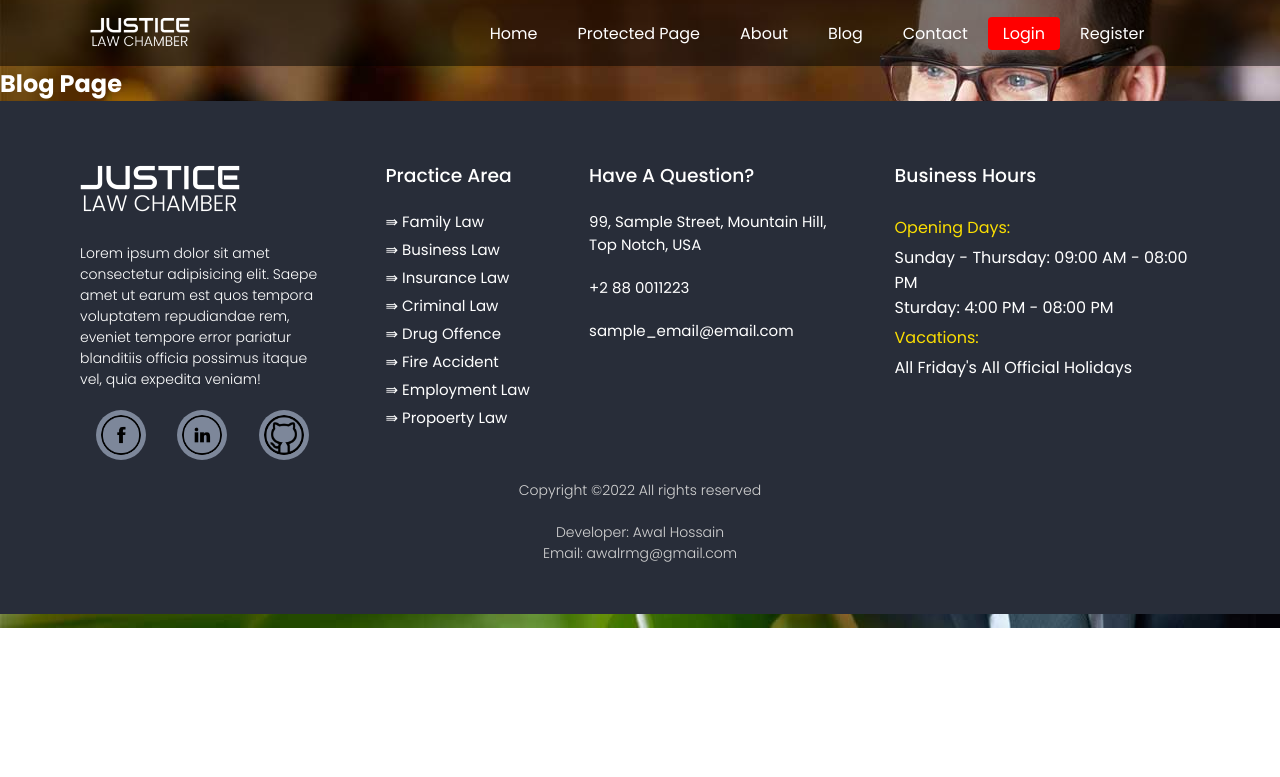
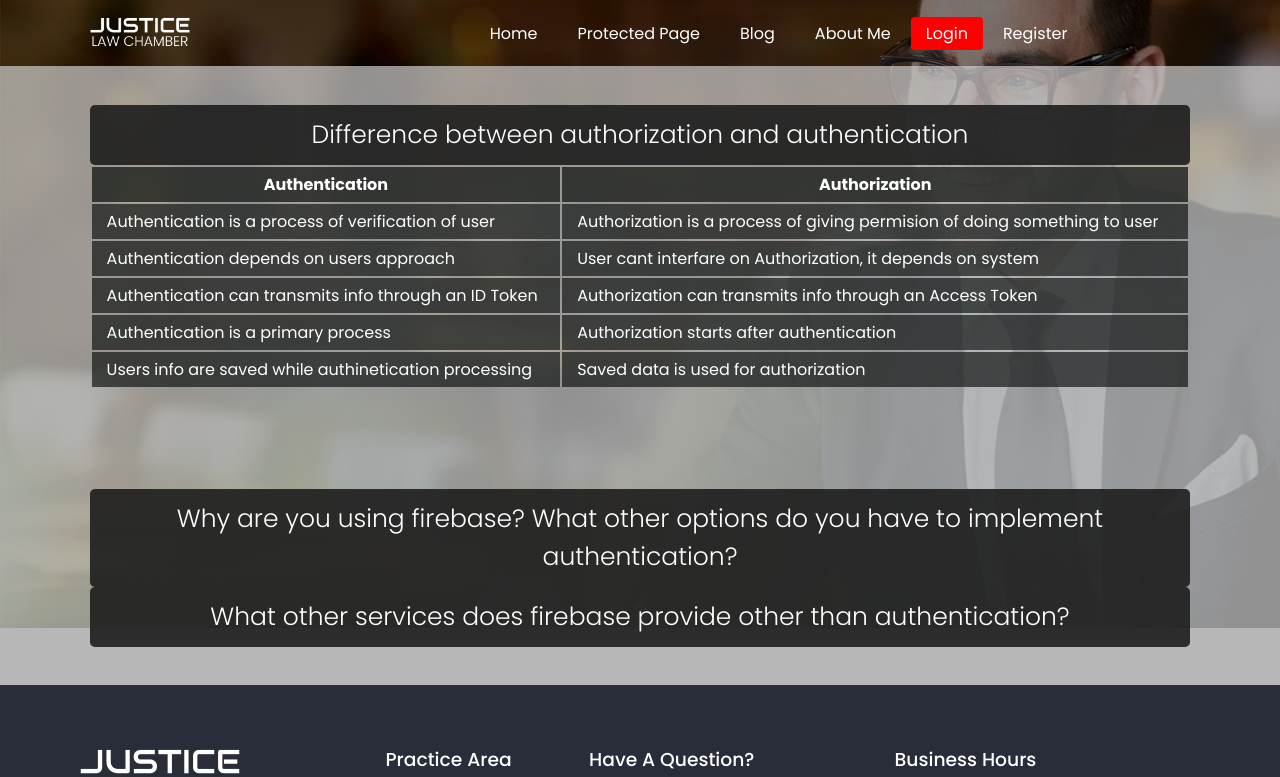
Before and after one commit to awalhossainPro/justicelawchamber, a React (Create React App) app: page /blog in a window 1280 px wide. Shown: the top 777 px of the page. Built offline with nearby package versions, Linux system fonts and the light colour scheme; no server answers.

Commit message:
Blog Page Update

```diff
--- a/src/components/Pages/About/About.js
+++ b/src/components/Pages/About/About.js
@@ -3,7 +3,7 @@ import React from 'react';
 const About = () => {
     return (
         <div>
-            <h2>About page</h2>
+
         </div>
     );
 };
--- a/src/components/Pages/Blog/Blog.js
+++ b/src/components/Pages/Blog/Blog.js
@@ -1,9 +1,48 @@
 import React from 'react';
+import './Module.Blog.css';
 
 const Blog = () => {
     return (
-        <div>
-            <h2>Blog Page</h2>
+        <div className='blog-section'>
+            <div className='first-ques'>
+                <h1>Difference between authorization and authentication</h1>
+                <table>
+                    <tr>
+                        <th>Authentication</th>
+                        <th>Authorization</th>
+                    </tr>
+                    <tr>
+                        <td>Authentication is a process of verification of user</td>
+                        <td>Authorization is a process of giving permision of doing something to user</td>
+                    </tr>
+                    <tr>
+                        <td>Authentication depends on users approach</td>
+                        <td>User cant interfare on Authorization, it depends on system</td>
+                    </tr>
+                    <tr>
+                        <td>Authentication can transmits info through an ID Token</td>
+                        <td>Authorization can transmits info through an Access Token</td>
+                    </tr>
+                    <tr>
+                        <td>Authentication is a primary process</td>
+                        <td>Authorization starts after authentication</td>
+                    </tr>
+                    <tr>
+                        <td>Users info are saved while authinetication processing</td>
+                        <td>Saved data is used for authorization</td>
+                    </tr>
+
+                </table>
+            </div>
+
+            <div className='second-ques'>
+                <h1>Why are you using firebase? What other options do you have to implement authentication?</h1>
+            </div>
+
+            <div className='third-ques'>
+                <h1>What other services does firebase provide other than authentication?</h1>
+
+            </div>
         </div>
     );
 };
--- a/src/components/Pages/Blog/Module.Blog.css
+++ b/src/components/Pages/Blog/Module.Blog.css
@@ -0,0 +1,29 @@
+.blog-section{
+    padding: 3% 7%;
+    background-color: rgba(171, 171, 171, 0.85);
+}
+
+.blog-section h1{
+    font-size: 25px;
+    font-weight: 300;
+    background-color: rgba(29, 29, 29, 0.9);
+    text-align: center;
+    padding: 1% 0;
+    border-radius: 5px;
+}
+
+table{
+    width: 100%;
+    margin-bottom: 100px;
+}
+
+.blog-section th{
+    background-color: rgba(27, 31, 27, 0.8);
+    text-align: center;
+    padding: 5px 0;
+}
+
+.blog-section td{
+    background-color: rgba(19, 23, 22, 0.7);
+    padding: 5px 0 5px 15px;
+}
--- a/src/components/Shared/Header/Header.js
+++ b/src/components/Shared/Header/Header.js
@@ -21,10 +21,10 @@ const Header = () => {
             <nav>
                 <Link to='/'>Home</Link>
                 <Link to='/protectedpage'>Protected Page</Link>
-                <Link to='/about'>About</Link>
                 {/* <Link to='/practicearea'>Practice Areas</Link> */}
                 <Link to='/blog'>Blog</Link>
-                <Link to='/contact'>Contact</Link>
+                <Link to='/about'>About Me</Link>
+                {/* <Link to='/contact'>Contact</Link> */}
                 {
                     user ?
                     <button className='log-out' onClick={handleLogOut}>Log Out</button>
```
